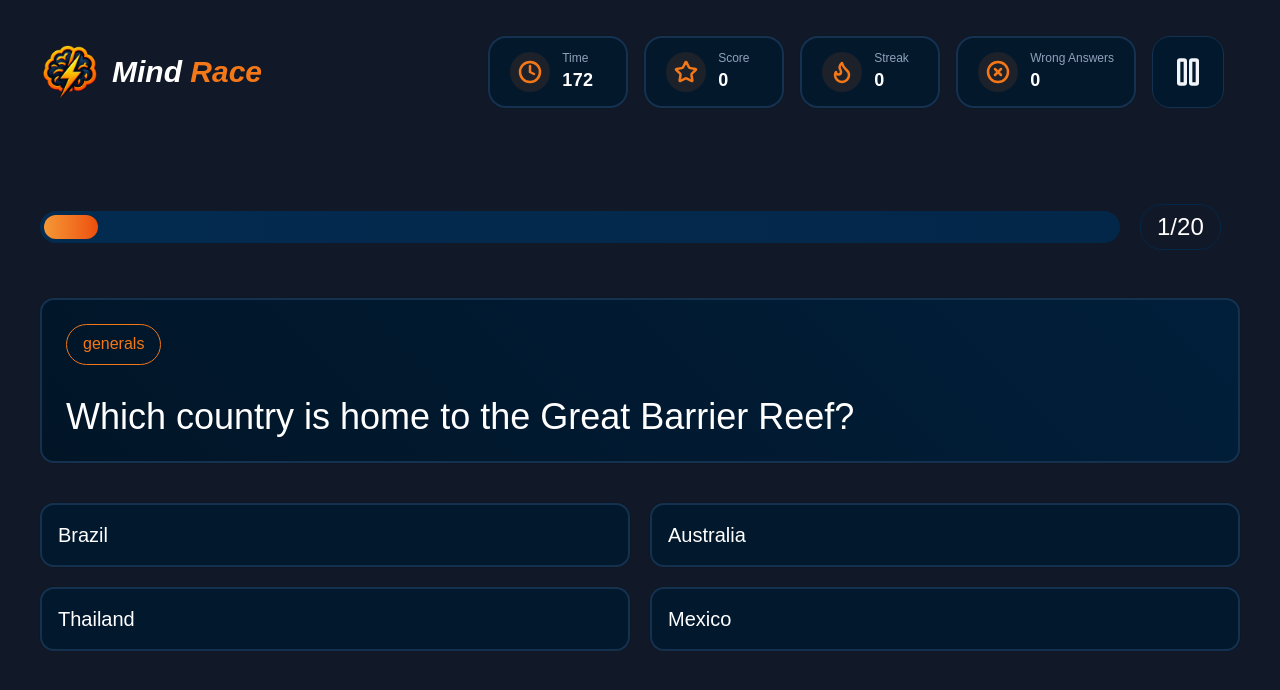
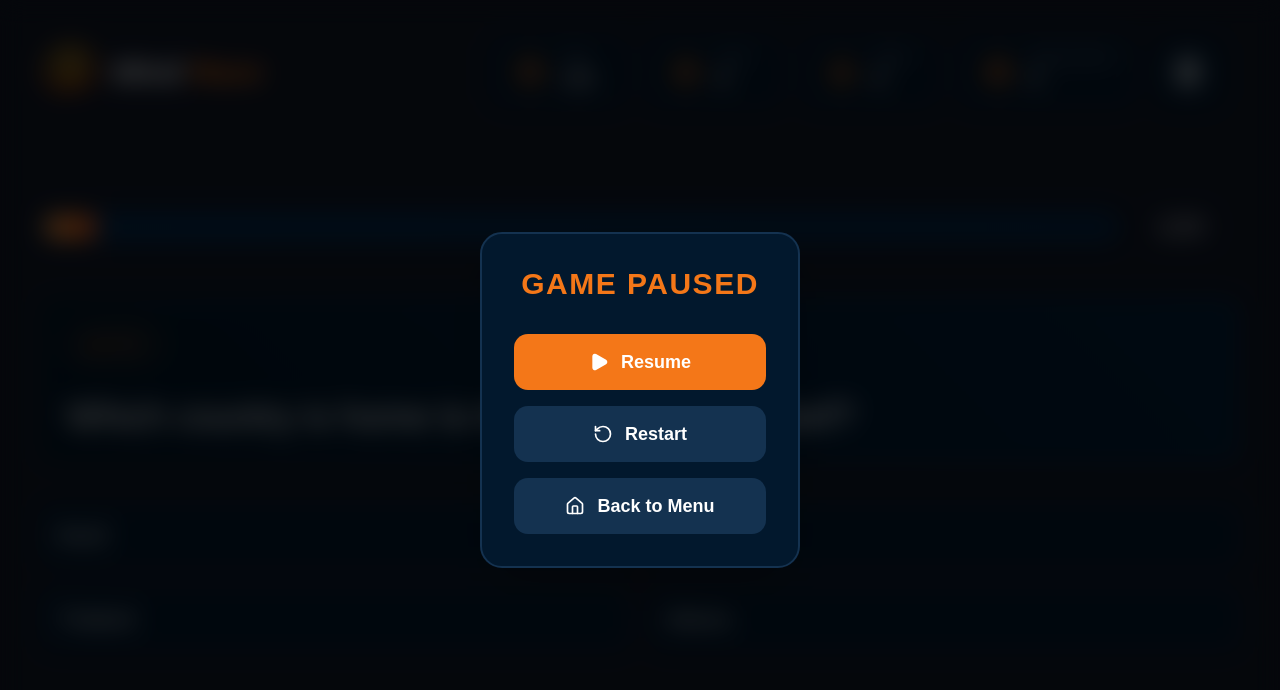
Before and after one commit to AbdulRahman-Kreit/Mind-Race, a React (Vite) app: page /game in a window 1280 px wide. Both pictures are taken after a click on the button 1188 px from the left and 72 px from the top of the page. Shown: the top 690 px of the page. Built offline with nearby package versions, Linux system fonts and the light colour scheme.

Commit message:
Feat: Add PauseMenu.tsx & its logic

```diff
--- a/src/components/GameHeading.tsx
+++ b/src/components/GameHeading.tsx
@@ -1,6 +1,6 @@
 import { useEffect } from "react";
 import { useSelector, useDispatch } from "react-redux";
-import { finishGame, timeDecrement } from "@/features/quiz/quizSlice";
+import { finishGame, timeDecrement, pauseGame } from "@/features/quiz/quizSlice";
 import type { AppDispatch, RootState } from "@/app/store";
 import { Card } from "./ui/card";
 import { Button } from "@base-ui/react/button";
@@ -41,14 +41,14 @@ export default function GameHeading() {
     ];
 
     return (
-        <div className="flex flex-row justify-between w-full">
+        <div className="flex flex-row justify-between w-full items-center">
             <div className="flex flex-row items-center gap-x-3">
-                <img src="/assets/Logo.png" alt="Mind"
-                className="w-15 h-15" />
+                <img src="/assets/Logo.png" alt="Mind" className="w-15 h-15" />
                 <h2 className="text-white text-3xl font-bold italic">
                     Mind <span className="text-[#F47718]">Race</span>
                 </h2>
             </div>
+
             <div className="flex flex-row gap-4 items-center justify-center p-4">
                 {gameStats.map((stat) => {
                     const IconComponent = stat.icon;
@@ -73,12 +73,14 @@ export default function GameHeading() {
                         </Card>
                     );
                 })}
+
                 <Button
+                    onClick={() => dispatch(pauseGame())}
                     className="w-18 h-18 p-0 rounded-2xl bg-[#02182D] border border-[#143250] hover:bg-[#041E35] flex items-center justify-center transition-colors cursor-pointer"
                 >
                     <Pause className="w-8! h-8! text-slate-100" strokeWidth={2.5} />
                 </Button>
             </div>
         </div>
-    )
+    );
 }
--- a/src/features/quiz/quizSlice.ts
+++ b/src/features/quiz/quizSlice.ts
@@ -20,7 +20,7 @@ export interface QuizState {
     selectedCategory: string,
     selectedDifficulty: Difficulty,
     timeLimit: number,
-    gameStatus: "idle" | "playing" | "finished",
+    gameStatus: "idle" | "playing" | "finished" | "pause",
     streak: number,
     correctAnswers: number,
     wrongAnswers: number,
@@ -144,7 +144,7 @@ export const quizSlice = createSlice({
             state.gameStatus = "playing";
         },
         pauseGame: (state) => {
-            state.gameStatus = "idle";
+            state.gameStatus = "pause";
         },
         finishGame: (state) => {
             state.gameStatus = "finished";
--- a/src/pages/Game.tsx
+++ b/src/pages/Game.tsx
@@ -4,6 +4,7 @@ import { useSelector, useDispatch } from "react-redux";
 import type { RootState } from "@/app/store";
 import { answerQuestion, startQuizByCategory } from "@/features/quiz/quizSlice";
 import { Card } from "@/components/ui/card";
+import PauseMenu from "./PauseMenu";
 import GameHeading from "@/components/GameHeading";
 import ResultScreen from "./ResultScreen";
 
@@ -12,7 +13,8 @@ export default function Game() {
         categorizedQuestions = [],
         currentQuestionIndex,
         selectedCategory,
-        gameResult
+        gameResult,
+        gameStatus
     } = useSelector((state: RootState) => state.quiz);
 
     const { playSound, stopSound } = useSoundEffect();
@@ -77,12 +79,16 @@ export default function Game() {
             text="Better luck next time! Keep practicing and you'll get it!" />);
     }
 
+
+
     // Progress bar equation
     const totalQuestions = categorizedQuestions.length || 1;
     const progress = ((currentQuestionIndex + 1) / totalQuestions) * 100;
 
     return (
         <div className="flex flex-col min-h-screen max-w-7xl w-full mx-auto text-white py-5 px-10">
+            {gameStatus === 'pause' && <PauseMenu />}
+
             <GameHeading />
 
             {/* Game Box */}
--- /dev/null
+++ b/src/pages/PauseMenu.tsx
@@ -0,0 +1,57 @@
+import { useDispatch } from "react-redux";
+import { Link } from "react-router-dom";
+import { startGame, resetQuiz } from "@/features/quiz/quizSlice";
+import type { AppDispatch } from "@/app/store";
+import { Button } from "@base-ui/react/button";
+import { Play, RotateCcw, Home } from "lucide-react";
+
+export default function PauseMenu() {
+    const dispatch = useDispatch<AppDispatch>();
+
+    const handleResume = () => {
+        dispatch(startGame());
+    };
+
+    const handleRestart = () => {
+        dispatch(resetQuiz());
+        dispatch(startGame());
+    };
+
+    return (
+        <div className="fixed inset-0 bg-black/70 backdrop-blur-md flex flex-col justify-center items-center text-white z-50">
+            <div className="bg-[#02182D] border-2 border-[#143250] rounded-3xl p-8 flex flex-col items-center gap-6 min-w-[320px] shadow-2xl">
+                <h2 className="text-3xl font-bold text-[#F47718] tracking-wider uppercase">
+                    Game Paused
+                </h2>
+
+                <div className="flex flex-col w-full gap-4 mt-2">
+                    <Button
+                        onClick={handleResume}
+                        className="flex items-center justify-center gap-3 w-full py-3.5 bg-[#F47718] hover:bg-[#d66511] font-semibold text-lg rounded-xl transition-all cursor-pointer"
+                    >
+                        <Play className="w-5 h-5 fill-white" />
+                        Resume
+                    </Button>
+
+                    <Button
+                        onClick={handleRestart}
+                        className="flex items-center justify-center gap-3 w-full py-3.5 bg-[#143250] hover:bg-[#1c436b] font-semibold text-lg rounded-xl transition-all cursor-pointer"
+                    >
+                        <RotateCcw className="w-5 h-5" />
+                        Restart
+                    </Button>
+
+                    <Button
+                        onClick={handleRestart}
+                        className="flex items-center justify-center gap-3 w-full py-3.5 bg-[#143250] hover:bg-[#1c436b] font-semibold text-lg rounded-xl transition-all cursor-pointer"
+                    >
+                      <Link to='/' className="flex flex-row items-center justify-center gap-x-3">
+                        <Home className="w-5 h-5" />
+                        Back to Menu
+                      </Link>
+                    </Button>
+                </div>
+            </div>
+        </div>
+    );
+}
--- a/src/pages/PuaseMenu.tsx
+++ /dev/null
@@ -1,7 +0,0 @@
-import React from 'react'
-
-export default function PuaseMenu() {
-  return (
-    <div>PuaseMenu</div>
-  )
-}
```
Lines whose indentation alone changed are shown as unchanged.
